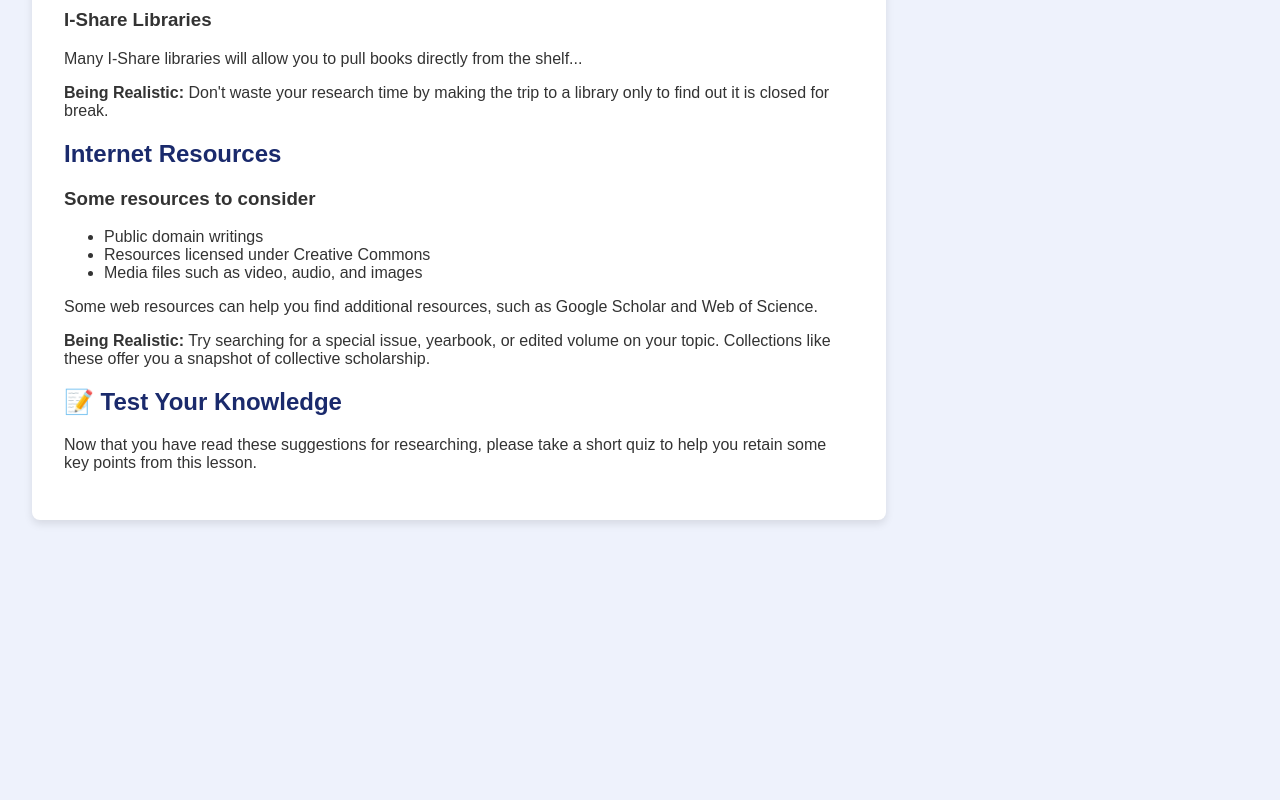
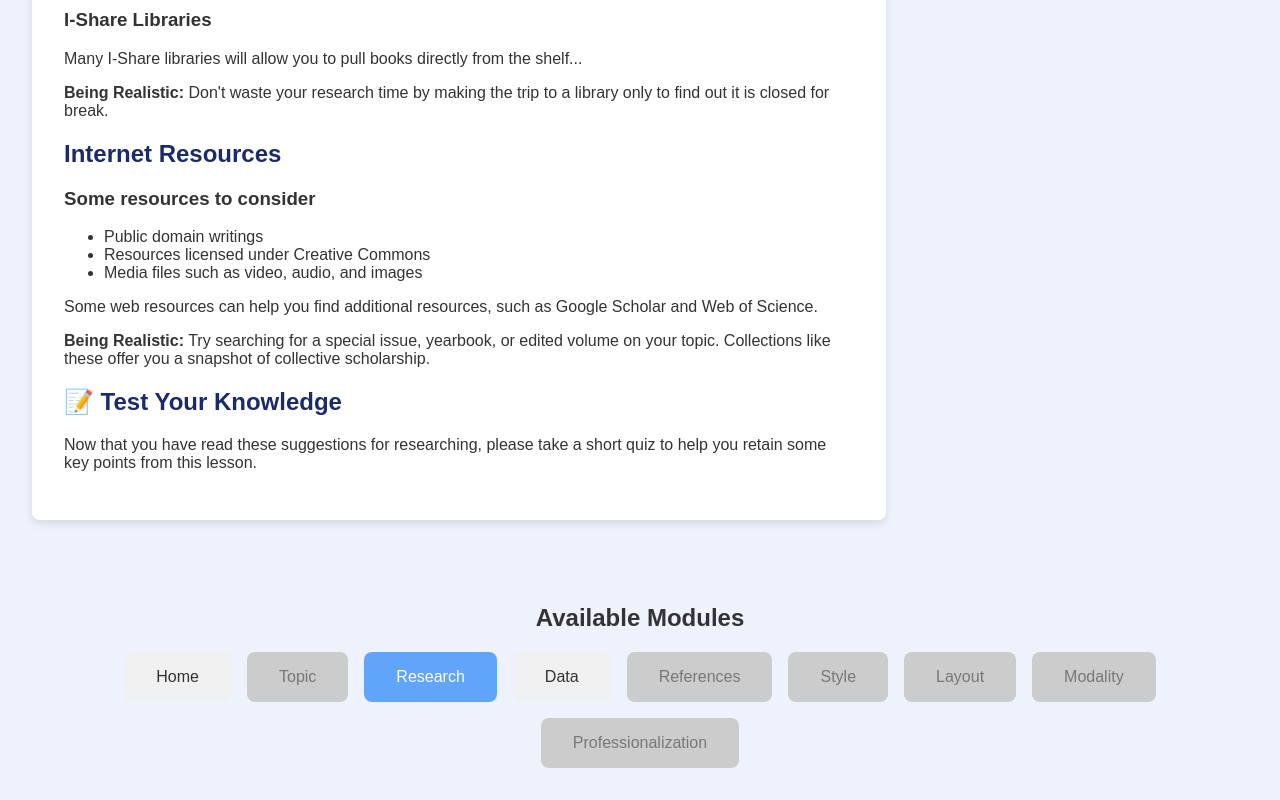
Before and after one commit to JGideonHa/CS421_Project1-main, a plain HTML site: page research.html in a window 1280 px wide. Shown: the part 1492-2292 px from the top of the page. Before the commit the page ends 2044 px from the top, so only its background shows below. Drawn offline with Linux system fonts and the light colour scheme.

Commit message:
Update research.html

```diff
--- a/research.html
+++ b/research.html
@@ -77,6 +77,20 @@
       <p>Now that you have read these suggestions for researching, please take a short quiz to help you retain some key points from this lesson.</p>
     </section>
   </main>
+<section class="modules">
+  <h2>Available Modules</h2>
+  <div class="module-grid">
+    <a href="index.html" class="module">Home</a>
+    <a href="topic.html" class="module disabled">Topic</a>
+    <a href="research.html" class="module active">Research</a>
+    <a href="data.html" class="module">Data</a>
+    <a class="module disabled">References</a>
+    <a class="module disabled">Style</a>
+    <a class="module disabled">Layout</a>
+    <a class="module disabled">Modality</a>
+    <a class="module disabled">Professionalization</a>
+  </div>
+</section>
 
   <footer>
     <p>&copy; 2024 Research Paper Toolbox - IIT</p>
```
